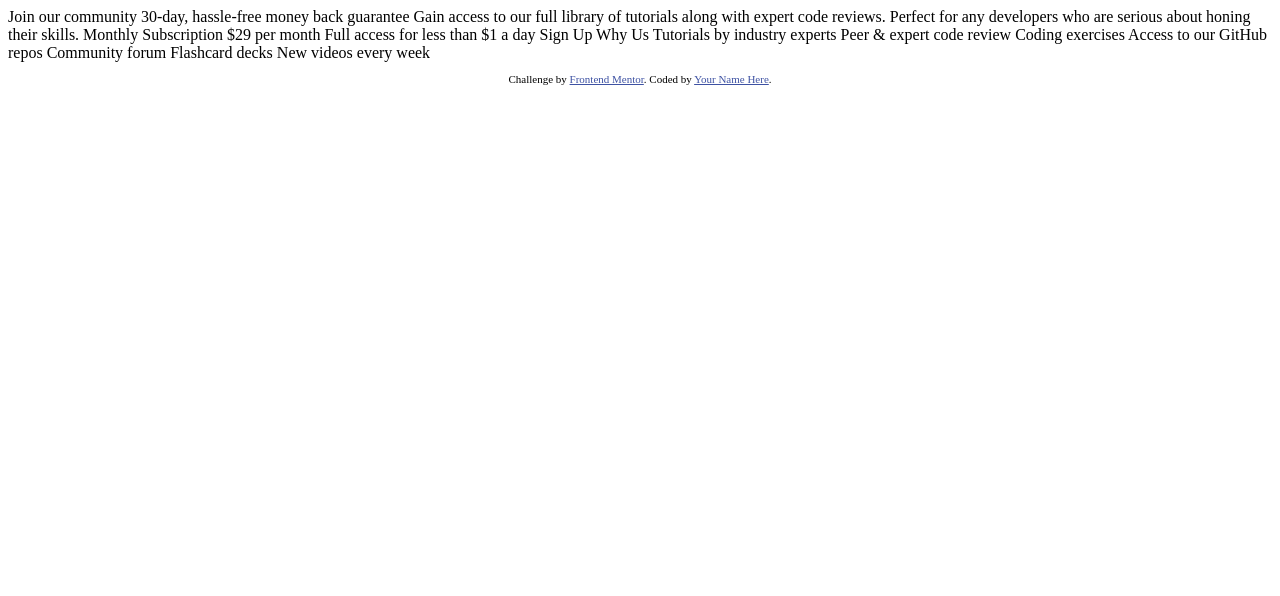
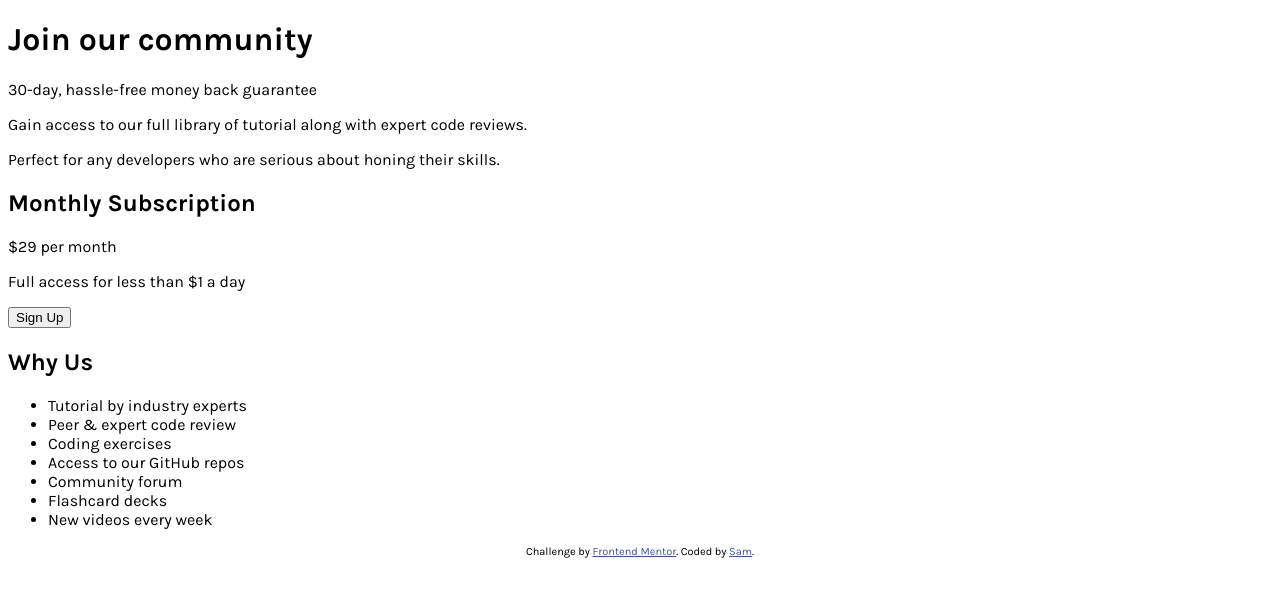
Before and after one commit to wksam/frontend-mentor, a plain HTML site: page index.html in a window 1280 px wide. Drawn offline with Linux system fonts and the light colour scheme.

Commit message:
Initial struct HTML and some styles

```diff
--- a/index.html
+++ b/index.html
@@ -8,6 +8,9 @@
 
   <title>Frontend Mentor | Single Price Grid Component</title>
 
+  <link href="https://fonts.googleapis.com/css?family=Karla:400,700&display=swap" rel="stylesheet">
+  <link rel="stylesheet" href="styles/index.css">
+
   <!-- Feel free to remove these styles or customise in your own stylesheet 👍 -->
   <style>
     .attribution { font-size: 11px; text-align: center; }
@@ -15,35 +18,31 @@
   </style>
 </head>
 <body>
-  Join our community
+  <h1>Join our community</h1>
+  <p>30-day, hassle-free money back guarantee</p>
+  <p>Gain access to our full library of tutorial along with expert code reviews.</p>
+  <p>Perfect for any developers who are serious about honing their skills.</p>
 
-  30-day, hassle-free money back guarantee
+  <h2>Monthly Subscription</h2>
+  <p><span>$29</span> per month</p>
+  <p>Full access for less than $1 a day</p>
+  <button>Sign Up</button>
 
-  Gain access to our full library of tutorials along with expert code reviews.
-  Perfect for any developers who are serious about honing their skills.
-
-  Monthly Subscription
-
-  &dollar;29 per month
-
-  Full access for less than &dollar;1 a day
-
-  Sign Up
-
-  Why Us
-
-  Tutorials by industry experts
-  Peer &amp; expert code review
-  Coding exercises
-  Access to our GitHub repos
-  Community forum
-  Flashcard decks
-  New videos every week
+  <h2>Why Us</h2>
+  <ul>
+    <li>Tutorial by industry experts</li>
+    <li>Peer & expert code review</li>
+    <li>Coding exercises</li>
+    <li>Access to our GitHub repos</li>
+    <li>Community forum</li>
+    <li>Flashcard decks</li>
+    <li>New videos every week</li>
+  </ul>
 
   <footer>
     <p class="attribution">
       Challenge by <a href="https://www.frontendmentor.io?ref=challenge" target="_blank">Frontend Mentor</a>.
-      Coded by <a href="#">Your Name Here</a>.
+      Coded by <a href="#">Sam</a>.
     </p>
   </footer>
 </body>
--- /dev/null
+++ b/styles/index.css
@@ -0,0 +1,24 @@
+body {
+    font-size: 16px;
+    font-family: 'Karla', sans-serif;
+}
+
+/* Primary Colors */
+
+.cyan {
+    color: hsl(179, 62%, 43%);
+}
+
+.bright-yellow {
+    color: hsl(71, 73%, 54%);
+}
+
+/* Neutral Colors */
+
+.light-gray {
+    color: hsl(204, 43%, 93%);
+}
+
+.graylish-blue {
+    color: hsl(218, 22%, 67%);
+}
```
